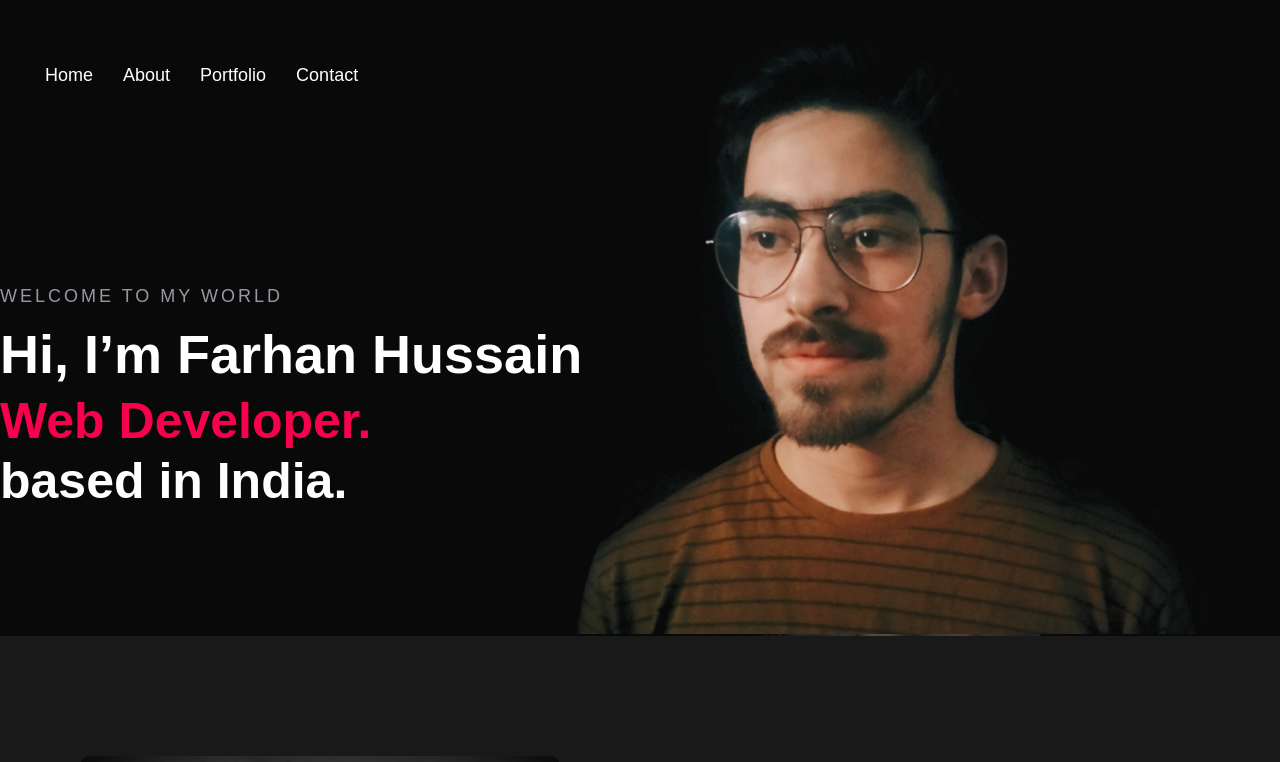
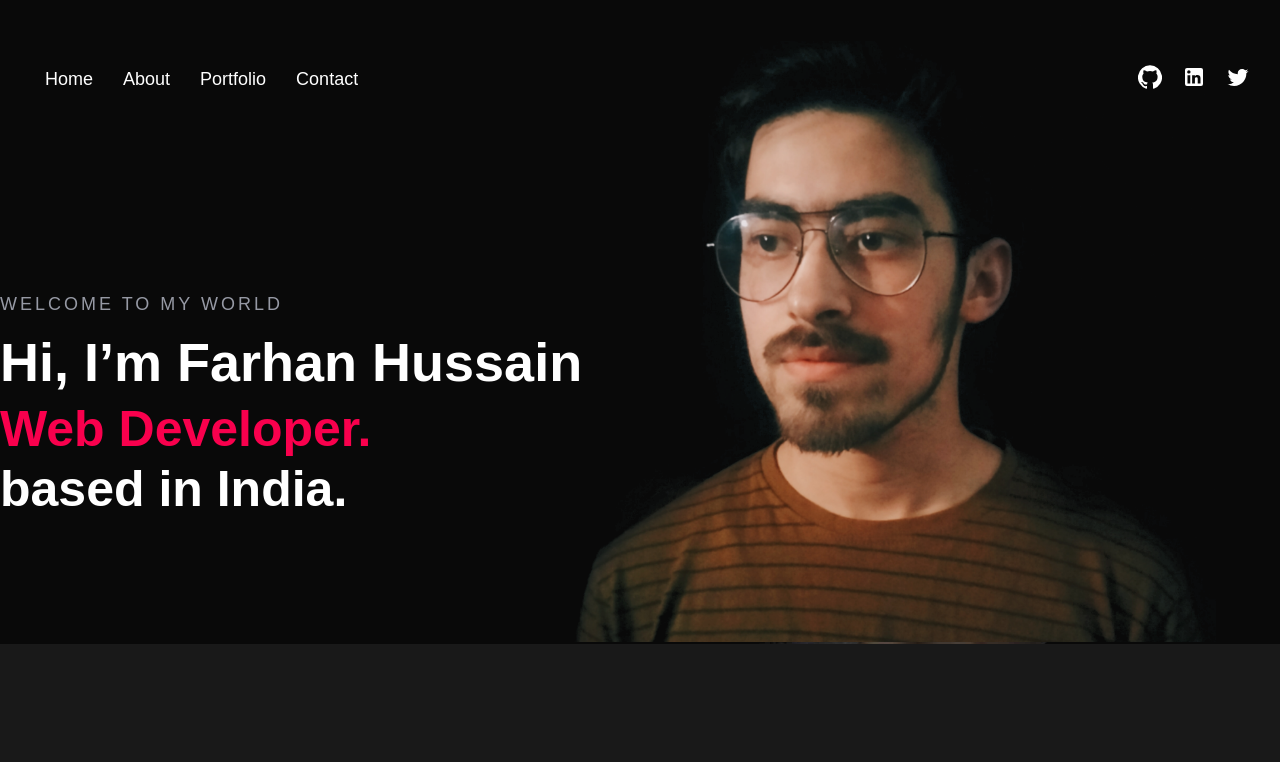
Before and after one commit to farhanmian/portfolio, a React (Create React App) app: page / in a window 1280 px wide. Shown: the top 762 px of the page. Built offline with nearby package versions, Linux system fonts and the light colour scheme.

Commit message:
feat(include social media links): include social media links
include social media links

```diff
--- a/src/components/app/Home/Home.css
+++ b/src/components/app/Home/Home.css
@@ -68,6 +68,23 @@ h4.home__text {
   width: 100%;
   display: none;
 }
+.navbar .media__links {
+  margin-left: auto;
+}
+.media__links > :not(:last-child) {
+  margin-right: 20px;
+}
+.media__links-icon {
+  cursor: pointer;
+  transition: all 0.3s;
+}
+.media__links-icon:hover {
+  transform: scale(1.1);
+}
+.sidebar .media__links {
+  margin-top: 10px;
+}
+
 ul.sidebar.d__flex {
   flex-wrap: wrap;
   height: 100%;
@@ -100,6 +117,9 @@ li.sideNavbar {
   .navbar li {
     display: none;
   }
+  .navbar .media__links {
+    display: none;
+  }
   .navigation {
     padding: 10px 0;
   }
--- a/src/components/app/Home/Home.tsx
+++ b/src/components/app/Home/Home.tsx
@@ -1,6 +1,10 @@
+import { Link } from "@material-ui/core";
+import { GitHub, LinkedIn, Twitter } from "@material-ui/icons";
 import React, { useState, useEffect } from "react";
 import Menu from "../../icons/Menu";
 import "./Home.css";
+
+const navLinks = ["Home", "About", "Portfolio", "Contact"];
 
 const Home = () => {
   // fixed Header
@@ -10,7 +14,6 @@ const Home = () => {
   });
   // Toogle Menu
   const [show, setShow] = useState(false);
-  const navLinks = ["Home", "About", "Portfolio", "Contact"];
   const [activeSection, setActiveSection] = useState("");
 
   // handling smooth scrolling
@@ -20,6 +23,31 @@ const Home = () => {
       .querySelector(`#${activeSection}`)
       ?.scrollIntoView({ behavior: "smooth" });
   }, [activeSection]);
+
+  const MediaLinks = () => {
+    return (
+      <div className="media__links d__flex">
+        <span className="media__links-icon">
+          <Link target="_blank" href="https://github.com/farhanmian">
+            <GitHub />
+          </Link>
+        </span>
+        <span className="media__links-icon">
+          <Link
+            target="_blank"
+            href="https://www.linkedin.com/in/farhan-mian-7aa5b21a3/"
+          >
+            <LinkedIn />
+          </Link>
+        </span>
+        <span className="media__links-icon">
+          <Link target="_blank" href="https://twitter.com/FarhanM0990">
+            <Twitter />
+          </Link>
+        </span>
+      </div>
+    );
+  };
 
   return (
     <div className="home" id="Home">
@@ -42,6 +70,8 @@ const Home = () => {
                     }}
                   />
                 </div>
+
+                <MediaLinks />
               </ul>
             </div>
 
@@ -59,6 +89,7 @@ const Home = () => {
                       </li>
                     );
                   })}
+                  <MediaLinks />
                 </ul>
               </div>
             ) : null}
```
